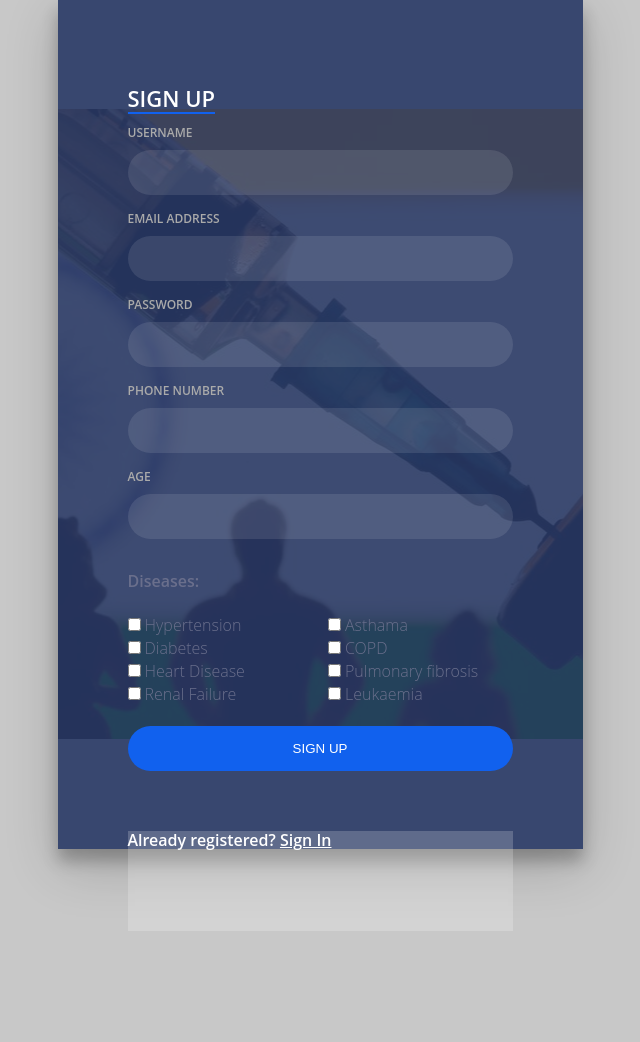
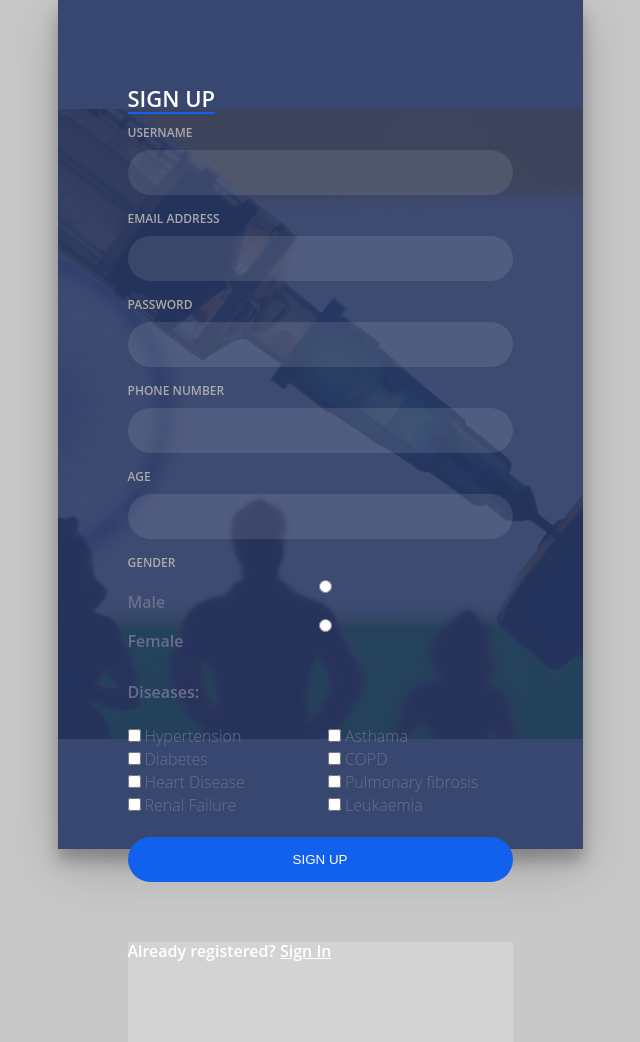
Before and after one commit to yashagg2001/iVaccinate--Hack30, a PHP site: page /signup.php in a window 1280 px wide. Shown: the part 51-1093 px from the top of the page, without its empty margins (320-960 px from the left). Before the commit the page ends 929 px from the top, so only its background shows below. Run offline with PHP 8.4, Linux system fonts and the light colour scheme; some web fonts are replaced.

Commit message:
adding gender for the better selection of avatar

```diff
--- a/contact.php
+++ b/contact.php
@@ -8,12 +8,13 @@ $txtName = $_POST['user_name'];
 $txtEmail = $_POST['user_email'];
 $txtPassword = $_POST['user_password'];
 $txtPhone = $_POST['phone'];
+$txtGender = $_POST['gender'];
 $txtAge = $_POST['age'];
 $txtDisease = $_POST['disease'];
 
 
 // database insert SQL code
-$sql = "INSERT INTO `signupdata` (`Id`, `user_name`, `user_email`, `user_password`, `phone`,`age`,`disease`) VALUES ('1', '$txtName', '$txtEmail', '$txtPassword', '$txtPhone','$textAge','$txtDisease')";
+$sql = "INSERT INTO `signupdata` (`Id`, `user_name`, `user_email`, `user_password`, `phone`,`gender`,`age`,`disease`) VALUES ('1', '$txtName', '$txtEmail', '$txtPassword', '$txtPhone','txtGender','$txtAge','$txtDisease')";
 
 // insert in database
 $rs = mysqli_query($con, $sql);
--- a/registration.php
+++ b/registration.php
@@ -16,6 +16,7 @@ $user_name = $_POST['user_name'];
 $user_email = $_POST['user_email'];
 $user_password = $_POST['user_password'];
 $phone = $_POST['phone'];
+$gender= $_POST['gender'];
 $y=10;
 $age= $_POST['age'];
 $age_score = floor($_POST['age']/$y);
@@ -33,7 +34,7 @@ else{
     for($i=0; $i<$N;$i++)
     {   $score+=$disease[$i];}
 
-        $qy= " INSERT INTO signupdata(user_name, user_email, user_password, phone, age, disease) values ('$user_name','$user_email','$user_password','$phone','$age','$score') ";
+        $qy= " INSERT INTO signupdata(user_name, user_email, user_password, phone, gender, age, disease) values ('$user_name','$user_email','$user_password','$phone','$gender','$age','$score') ";
         mysqli_query($con,$qy);
         $qy3="SELECT * FROM `signupdata` ORDER BY disease DESC,dt_time ASC";
         mysqli_query($con,$qy3);
--- a/signup.php
+++ b/signup.php
@@ -41,7 +41,15 @@
 					<label for="age" class="label">Age</label>
 					<input id="age" type="text" class="input" name="age" pattern="[0-99]{2}" required>
 				</div>
+				<div class="group">
+					<label for="gender" class="label">Gender</label>
+					<input id="MALE" type="radio" class="input" name="gender" value="male" required>
+					<label for="MALE">Male</label>
+					<input id="FEMALE" type="radio" class="input" name="gender" value="female" required>
+					<label for="FEMALE">Female</label>
+				</div>
 				<br>
+
 				<label>Diseases:</label><br>
 				<div class="newspaper">
       				<span style="white-space: nowrap;"><input type="checkbox" id="hypertension" value="6" name="disease[]"><label class="light" for="hypertension">Hypertension</label></span><br>
--- a/signup.sql
+++ b/signup.sql
@@ -33,6 +33,7 @@ CREATE TABLE `signupdata` (
   `user_email` varchar(255) NOT NULL,
   `user_password` varchar(255) NOT NULL,
   `phone` text NOT NULL,
+  `gender` varchar(255) NOT NULL,
   `age` int(255) NOT NULL,
   `disease` int(150) DEFAULT NULL
 ) ENGINE=InnoDB DEFAULT CHARSET=utf8mb4;
--- a/validation.php
+++ b/validation.php
@@ -30,6 +30,7 @@ if($num ==1){
 	  {
 	    $user_name = $row['user_name'];
         $sco= $row['disease'];
+        $gender= $row['gender'];
 	  }
 
       $count=1;
@@ -47,8 +48,10 @@ if($num ==1){
       }
 
     $_SESSION['user_name'] = $user_name;
+    $_SESSION['gender'] = $gender;
     $_SESSION['disease'] = $sco;
     $_SESSION['ivac']= $count;
+
     header('location:home.php');
 
 
```
Also changed, not shown: home.php (+5 -2 lines).
